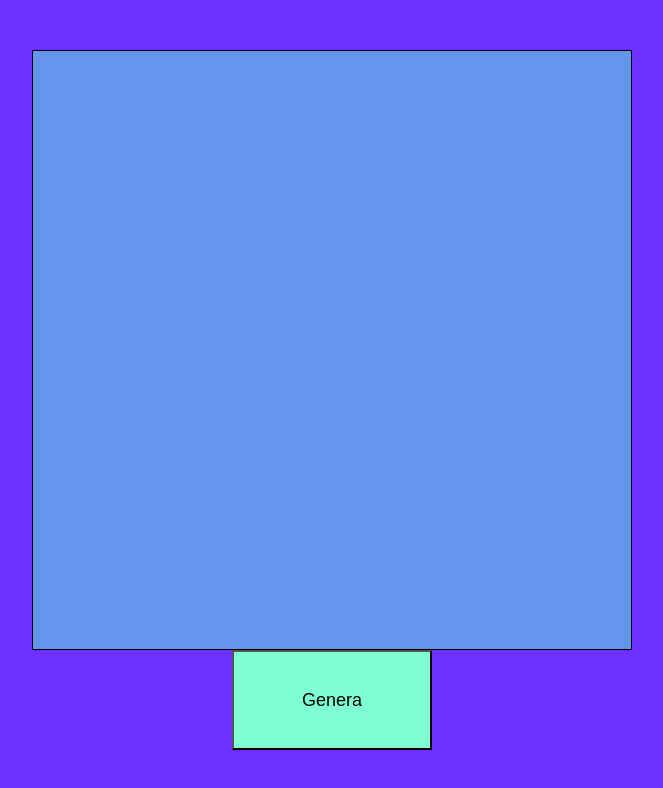
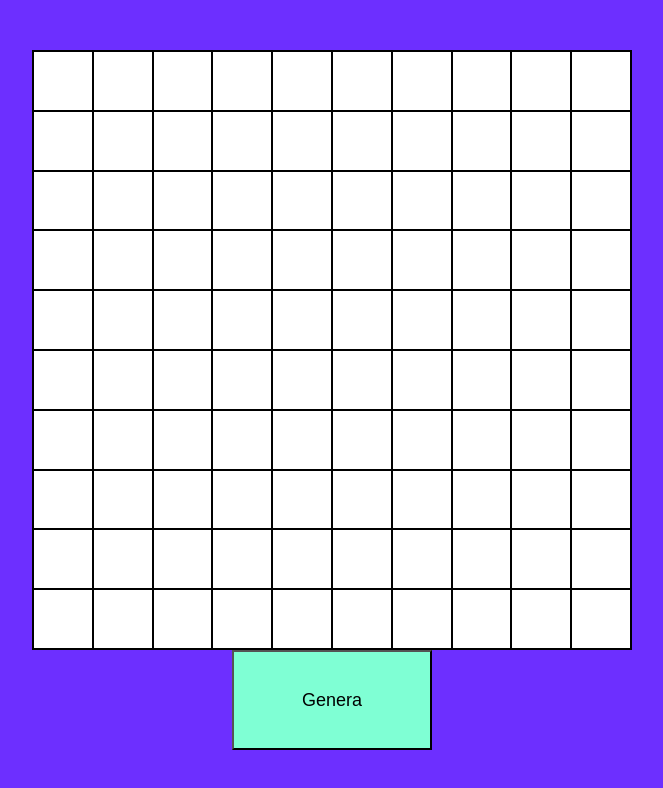
Before and after one commit to nico17022001/js-campominato-grid, a plain HTML site: page index.html in a window 1280 px wide. Both pictures are taken after a click on the button "Genera". Shown: the whole page, without its empty margins (308-971 px from the left). Drawn offline with Linux system fonts and the light colour scheme.

Commit message:
fine-esercizio-da-fare-bonus

```diff
--- a/script.js
+++ b/script.js
@@ -0,0 +1,25 @@
+/*
+Passaggi
+1-Creo un collegamento tra il bottone e js
+2-Creo un ciclo che mi vada a creare 100 box
+3-
+*/
+
+const button = document.querySelector("button")
+const container = document.querySelector("#gridcontainer")
+
+button.addEventListener("click" , generatore )
+
+function generatore(min,max) {
+  for (let i = 1; i <= 100; i++) {
+    let contenitoreNumeri = document.createElement("div")
+    contenitoreNumeri.classList = "casella hide-number";
+    contenitoreNumeri.innerText = i;
+    contenitoreNumeri.addEventListener('click', function () {
+    contenitoreNumeri.classList.add('back-color-box-click');
+    console.log(i)
+    });
+
+    container.append(contenitoreNumeri)
+  }
+}
--- a/style.css
+++ b/style.css
@@ -45,5 +45,9 @@ button:hover{
 }
 
 .back-color-box-click{
-  background-color: chartreuse;
+  background-color: blue;
 }
+
+.hide-number {
+  font-size: 0;
+}
```
